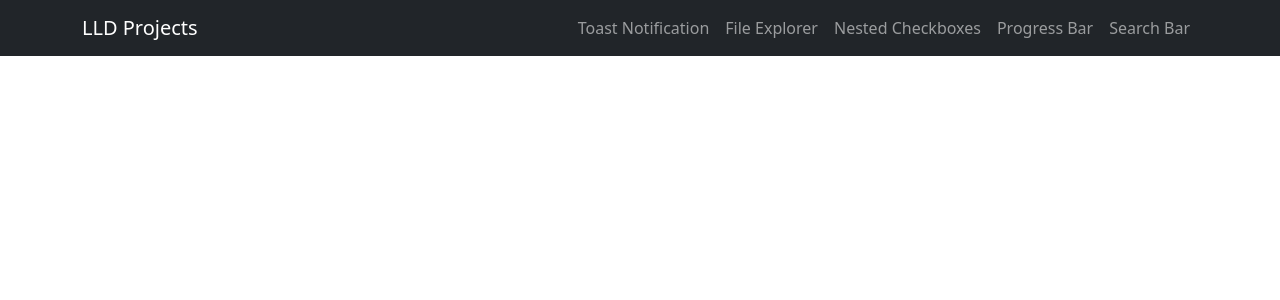
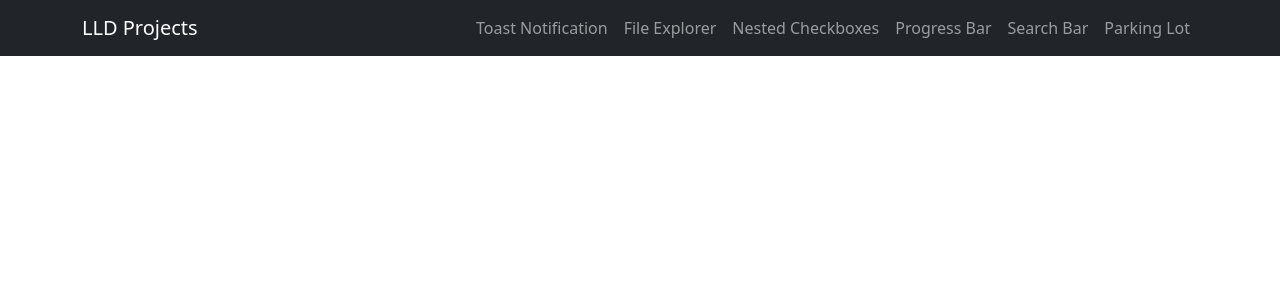
Before and after one commit to nareshb7/LLD-Projects, a React (Vite) app: page /LLD-Projects/ in a window 1280 px wide. Shown: the top 300 px of the page. Built offline with nearby package versions, Linux system fonts and the light colour scheme.

Commit message:
Parking lot project created

```diff
--- /dev/null
+++ b/src/projects/parkingLot/context/index.tsx
@@ -0,0 +1,15 @@
+import React, { createContext, useContext, useState } from "react";
+import { ParkingProviderProps } from "../types";
+
+const ParkingContext = createContext(null);
+
+const ParkingProvider = ({ children }: ParkingProviderProps) => {
+  const [parkingSpots, setParkingSpots] = useState([]);
+  return (
+    <ParkingContext.Provider value={null}>{children}</ParkingContext.Provider>
+  );
+};
+
+export const useParkingContext = () => useContext(ParkingContext);
+
+export default ParkingProvider;
--- /dev/null
+++ b/src/projects/parkingLot/index.tsx
@@ -0,0 +1,12 @@
+import React from "react";
+import ParkingProvider from "./context";
+
+const VehicleParking = () => {
+  return (
+    <ParkingProvider>
+      <h2>Parking Lot</h2>
+    </ParkingProvider>
+  );
+};
+
+export default VehicleParking;
--- /dev/null
+++ b/src/projects/parkingLot/types.ts
@@ -0,0 +1,4 @@
+
+export interface ParkingProviderProps {
+    children: JSX.Element
+}
--- a/src/projects/searchBar/api.ts
+++ b/src/projects/searchBar/api.ts
@@ -29,7 +29,7 @@ export const getApiData = (searchVal: string): Promise<GetApiResponse> => {
         } else {
           reject({ success: false, message: "No records found" });
         }
-      }, 2000);
+      }, 1500);
     } else {
       reject({ success: false, message: "No Input value" });
     }
--- a/src/projects/searchBar/index.tsx
+++ b/src/projects/searchBar/index.tsx
@@ -37,7 +37,7 @@ const SearchBar = () => {
   const handleChange = useCallback((e: React.ChangeEvent<HTMLInputElement>) => {
     const { value } = e.target;
     setInput(value);
-    if (value.length > 2) {
+    if (value.length > 0) {
       setShowDropDown(true);
     } else {
       setShowDropDown(false);
--- a/src/routes/config.ts
+++ b/src/routes/config.ts
@@ -1,5 +1,6 @@
 import FileExplorer from "../projects/fileExplorer";
 import NestedCheckbox from "../projects/nestedCheckboxes";
+import VehicleParking from "../projects/parkingLot";
 import ProgressBar from "../projects/progressBar";
 import SearchBar from "../projects/searchBar";
 import ToastNotification from "../projects/toastNotification";
@@ -41,5 +42,10 @@ export const projectsConfig: Project[] = [
     name: "Search Bar",
     path:'search-bar',
     Component: SearchBar
+  },{
+    id: 6,
+    name: "Parking Lot",
+    path:'parking-lot',
+    Component: VehicleParking
   }
 ];
```
